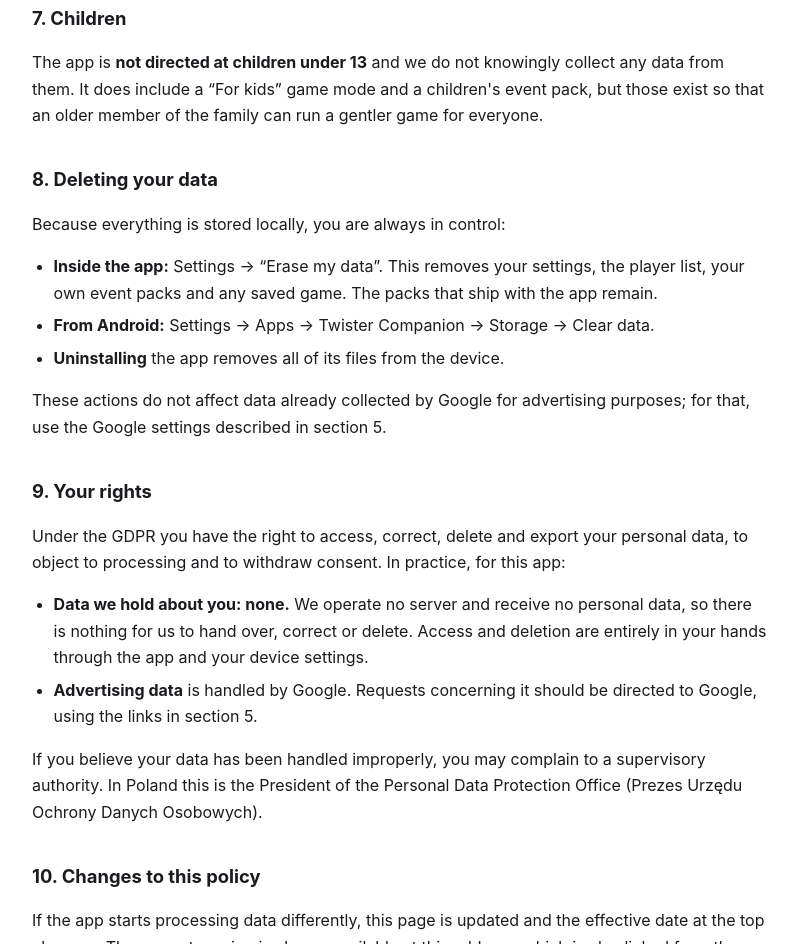
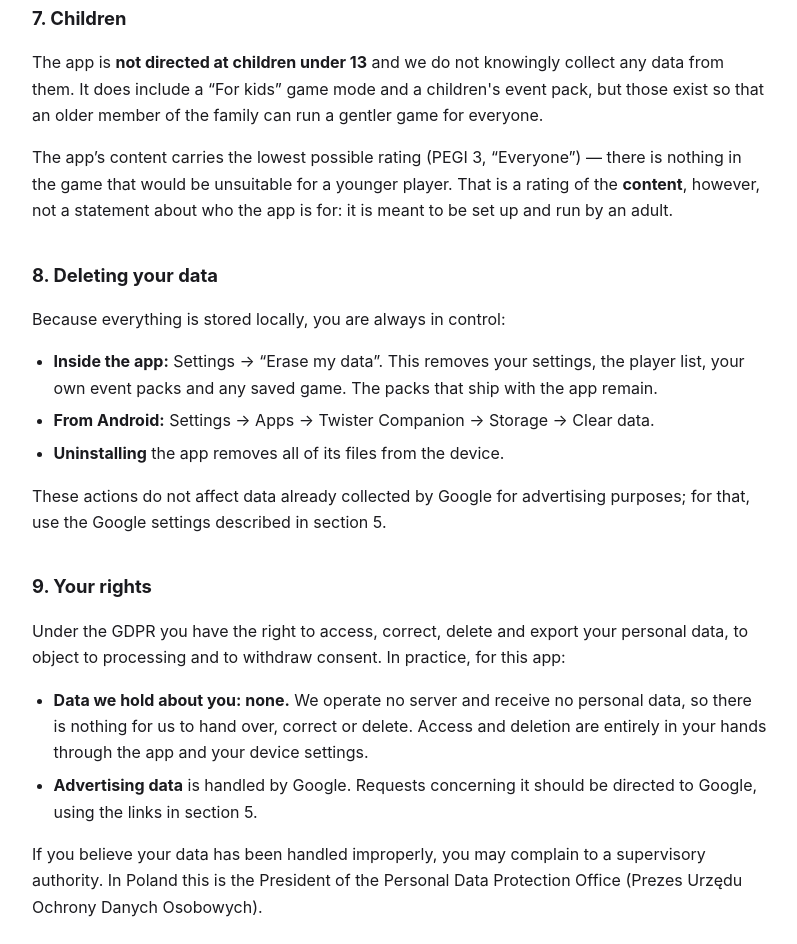
Before and after one commit to MichalPajor/twisterCompanion, a plain HTML site: page docs/index.html in a window 1280 px wide. Shown: the part 3272-4216 px from the top of the page, without its empty margins (240-1037 px from the left). Drawn offline with Linux system fonts and the light colour scheme.

Commit message:
docs: rozroznienie oceny tresci od grupy docelowej w punkcie o dzieciach
Kwestionariusz IARC dal najnizsza ocene w kazdym regionie: PEGI 3, ESRB
Everyone, USK wszystkie grupy wiekowe. Polityka mowi jednoczesnie, ze
aplikacja nie jest skierowana do dzieci poniżej 13 lat — i to nie jest
sprzecznosc, tylko dwie rozne rzeczy: ocena dotyczy zawartosci, deklaracja
grupy docelowej tego, do kogo aplikacja jest skierowana.

Kazdy, kto zobaczy PEGI 3 na karcie sklepu i 13+ w polityce, zada sobie to
pytanie — wiec tekst rozstrzyga to teraz sam, zamiast zostawiac watpliwosc.

Grupa docelowa zostaje 13+. Zadeklarowanie odbiorcow ponizej 13 lat wlacza
zasady Google Play Families, ktore wymagaja oznaczenia reklam jako
skierowanych do dzieci — a to wylacza personalizacje i wielokrotnie obniza
przychod z reklam.

Data i numer wersji polityki bez zmian: to ten sam dzien i dokument jeszcze
przed publikacja aplikacji.

```diff
--- a/docs/index.html
+++ b/docs/index.html
@@ -80,6 +80,7 @@
 
 <h2>7. Children</h2>
 <p>The app is <strong>not directed at children under 13</strong> and we do not knowingly collect any data from them. It does include a “For kids” game mode and a children's event pack, but those exist so that an older member of the family can run a gentler game for everyone.</p>
+<p>The app’s content carries the lowest possible rating (PEGI 3, “Everyone”) — there is nothing in the game that would be unsuitable for a younger player. That is a rating of the <strong>content</strong>, however, not a statement about who the app is for: it is meant to be set up and run by an adult.</p>
 
 <h2>8. Deleting your data</h2>
 <p>Because everything is stored locally, you are always in control:</p>
```
Also changed, not shown: docs/pl.html (+1 -0 lines).
